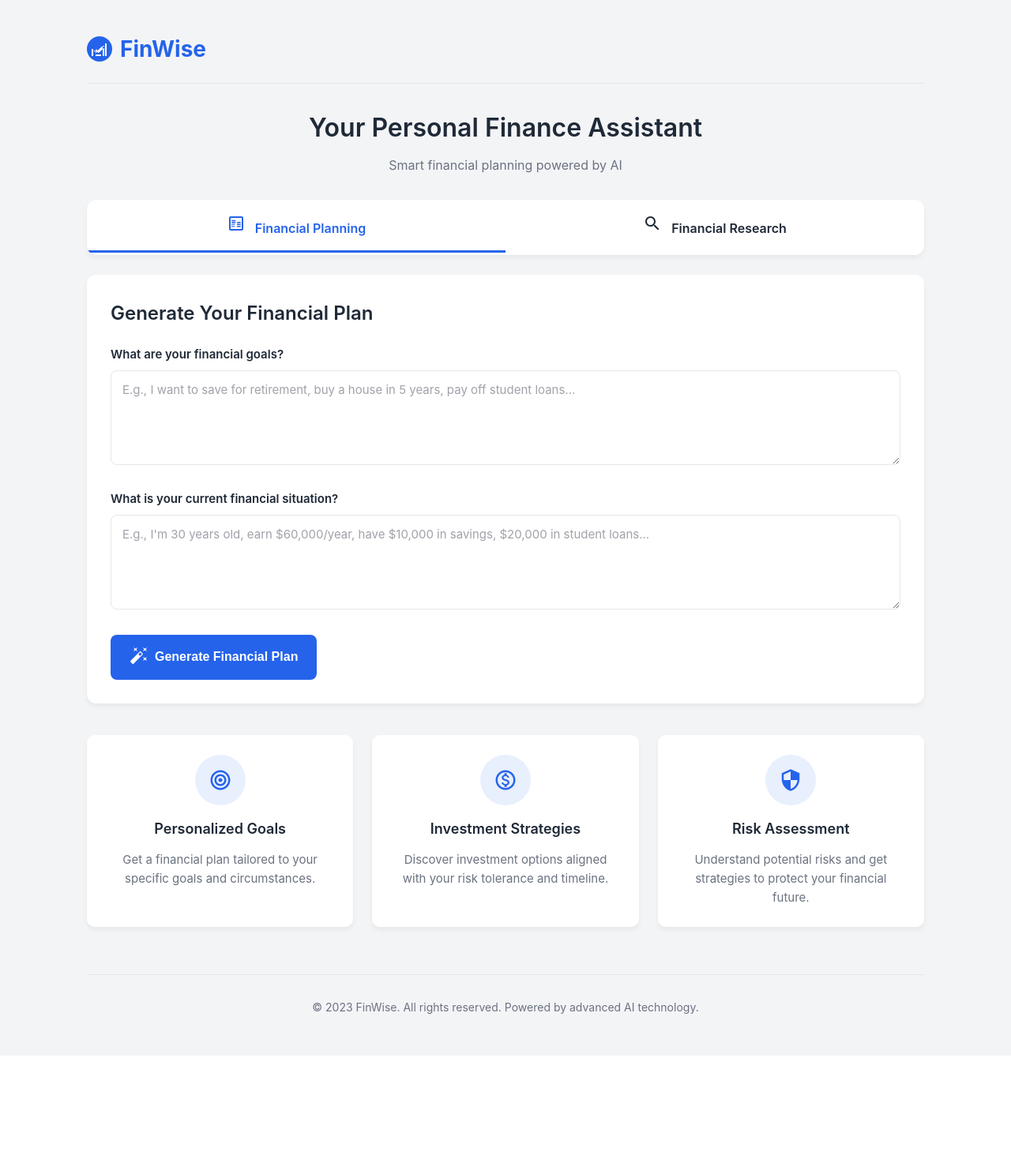
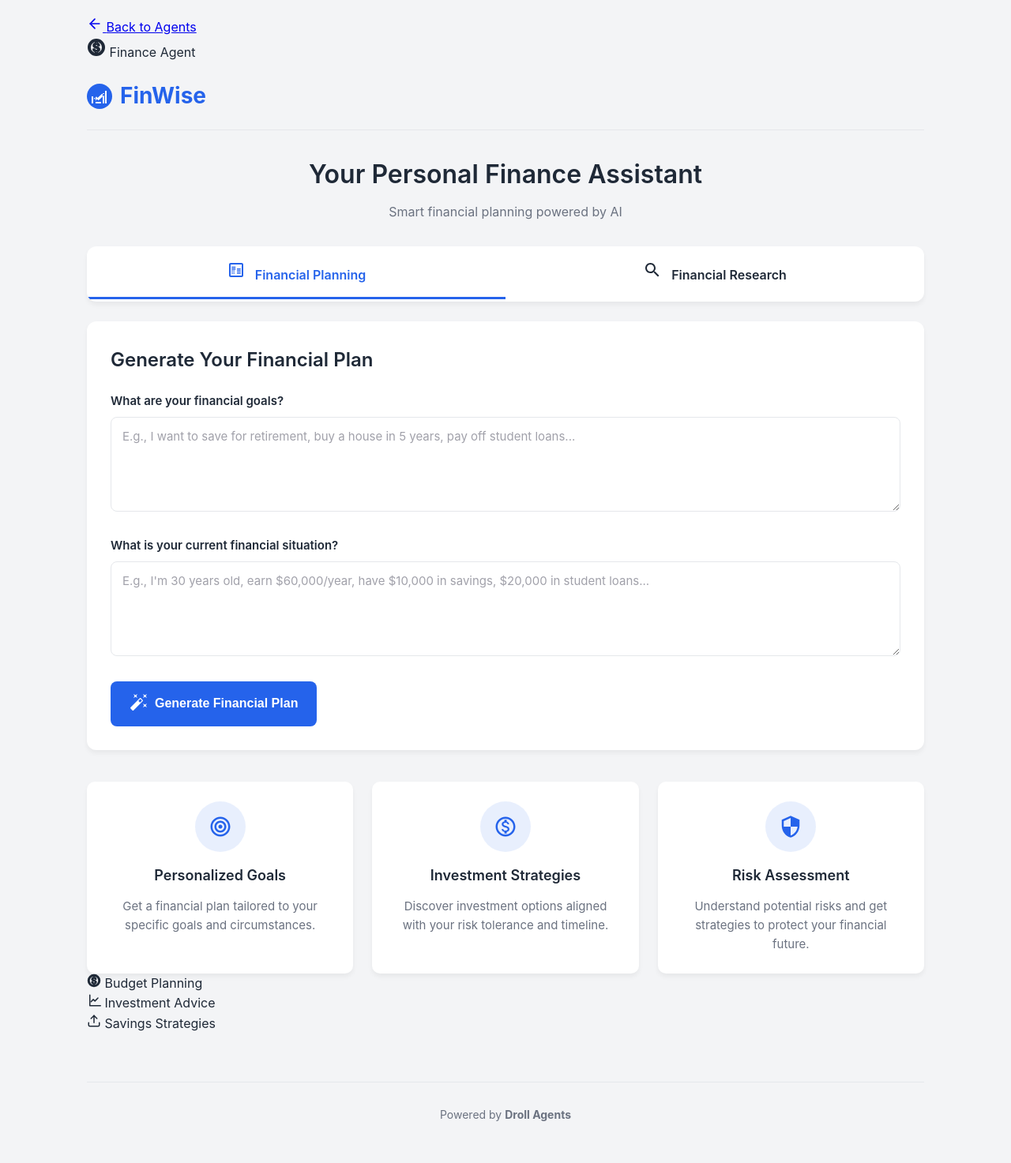
Before and after one commit to Kunal-maske/personal-finance-agent, a Flask app: page / in a window 1280 px wide. Shown: the whole page at 79% size. Before the commit the page ends 1284 px from the top, so only its background shows below. Run offline with Flask 3, Linux system fonts and the light colour scheme.

Commit message:
Update index.html

```diff
--- a/templates/index.html
+++ b/templates/index.html
@@ -2,12 +2,31 @@
 <html lang="en">
 <head>
     <meta charset="UTF-8">
-    <meta name="viewport" content="width=device-width, initial-scale=1.0">
-    <title>FinWise - Personal Finance Assistant</title>
+    <meta name="viewport" content="width=device-width, initial-scale=1, maximum-scale=5, viewport-fit=cover">
+    <meta name="description" content="Get personalized financial advice and planning with our AI-powered Personal Finance Assistant. Plan your financial future with confidence.">
+
+    <title>FinWise - Personal Finance Assistant - Droll Agents</title>
     <link rel="stylesheet" href="{{ url_for('static', filename='css/styles.css') }}">
 </head>
 <body>
     <div class="app-container">
+        <!-- Back Button -->
+        <a href="https://droll-agents-v0.netlify.app/src/pages/agents.html" class="back-button">
+            <svg xmlns="http://www.w3.org/2000/svg" width="20" height="20" viewBox="0 0 24 24" fill="none" stroke="currentColor" stroke-width="2" stroke-linecap="round" stroke-linejoin="round">
+                <line x1="19" y1="12" x2="5" y2="12"></line>
+                <polyline points="12 19 5 12 12 5"></polyline>
+            </svg>
+            <span>Back to Agents</span>
+        </a>
+
+        <div class="agent-badge">
+            <svg xmlns="http://www.w3.org/2000/svg" width="24" height="24" viewBox="0 0 24 24" fill="none" stroke="currentColor" stroke-width="2" stroke-linecap="round" stroke-linejoin="round">
+                <path d="M12 2C6.48 2 2 6.48 2 12C2 17.52 6.48 22 12 22C17.52 22 22 17.52 22 12C22 6.48 17.52 2 12 2ZM12 20C7.59 20 4 16.41 4 12C4 7.59 7.59 4 12 4C16.41 4 20 7.59 20 12C20 16.41 16.41 20 12 20Z"></path>
+                <path d="M12.31 11.14C10.54 10.69 9.97 10.2 9.97 9.47C9.97 8.63 10.76 8.04 12.07 8.04C13.45 8.04 13.97 8.7 14.01 9.68H15.72C15.67 8.34 14.85 7.11 13.23 6.71V5H10.9V6.69C9.39 7.01 8.18 7.99 8.18 9.5C8.18 11.29 9.67 12.19 11.84 12.71C13.79 13.17 14.18 13.86 14.18 14.58C14.18 15.11 13.79 15.97 12.08 15.97C10.48 15.97 9.85 15.25 9.76 14.33H8.04C8.14 15.93 9.4 16.96 10.9 17.26V19H13.24V17.3C14.76 17.02 15.98 16.13 15.98 14.56C15.97 12.36 14.07 11.6 12.31 11.14Z"></path>
+            </svg>
+            <span>Finance Agent</span>
+        </div>
+
         <header class="header">
             <div class="logo">
                 <div class="logo-icon" data-icon="chartLine"></div>
@@ -120,8 +139,35 @@
             </div>
         </div>
 
+        <div class="agent-features">
+            <div class="feature-item">
+                <svg xmlns="http://www.w3.org/2000/svg" width="18" height="18" viewBox="0 0 24 24" fill="none" stroke="currentColor" stroke-width="2" stroke-linecap="round" stroke-linejoin="round">
+                    <path d="M12 2C6.48 2 2 6.48 2 12C2 17.52 6.48 22 12 22C17.52 22 22 17.52 22 12C22 6.48 17.52 2 12 2ZM12 20C7.59 20 4 16.41 4 12C4 7.59 7.59 4 12 4C16.41 4 20 7.59 20 12C20 16.41 16.41 20 12 20Z"></path>
+                    <path d="M12.31 11.14C10.54 10.69 9.97 10.2 9.97 9.47C9.97 8.63 10.76 8.04 12.07 8.04C13.45 8.04 13.97 8.7 14.01 9.68H15.72C15.67 8.34 14.85 7.11 13.23 6.71V5H10.9V6.69C9.39 7.01 8.18 7.99 8.18 9.5C8.18 11.29 9.67 12.19 11.84 12.71C13.79 13.17 14.18 13.86 14.18 14.58C14.18 15.11 13.79 15.97 12.08 15.97C10.48 15.97 9.85 15.25 9.76 14.33H8.04C8.14 15.93 9.4 16.96 10.9 17.26V19H13.24V17.3C14.76 17.02 15.98 16.13 15.98 14.56C15.97 12.36 14.07 11.6 12.31 11.14Z"></path>
+                </svg>
+                <span>Budget Planning</span>
+            </div>
+
+            <div class="feature-item">
+                <svg xmlns="http://www.w3.org/2000/svg" width="18" height="18" viewBox="0 0 24 24" fill="none" stroke="currentColor" stroke-width="2" stroke-linecap="round" stroke-linejoin="round">
+                    <path d="M5 3v18h18"></path>
+                    <path d="M18.7 8l-5.1 5.2-2.8-2.7L7 14.3"></path>
+                </svg>
+                <span>Investment Advice</span>
+            </div>
+
+            <div class="feature-item">
+                <svg xmlns="http://www.w3.org/2000/svg" width="18" height="18" viewBox="0 0 24 24" fill="none" stroke="currentColor" stroke-width="2" stroke-linecap="round" stroke-linejoin="round">
+                    <path d="M21 15v4a2 2 0 0 1-2 2H5a2 2 0 0 1-2-2v-4"></path>
+                    <polyline points="17 8 12 3 7 8"></polyline>
+                    <line x1="12" y1="3" x2="12" y2="15"></line>
+                </svg>
+                <span>Savings Strategies</span>
+            </div>
+        </div>
+
         <footer>
-            &copy; 2023 FinWise. All rights reserved. Powered by advanced AI technology.
+            <p class="powered-by">Powered by <strong>Droll Agents</strong></p>
         </footer>
     </div>
 
```
